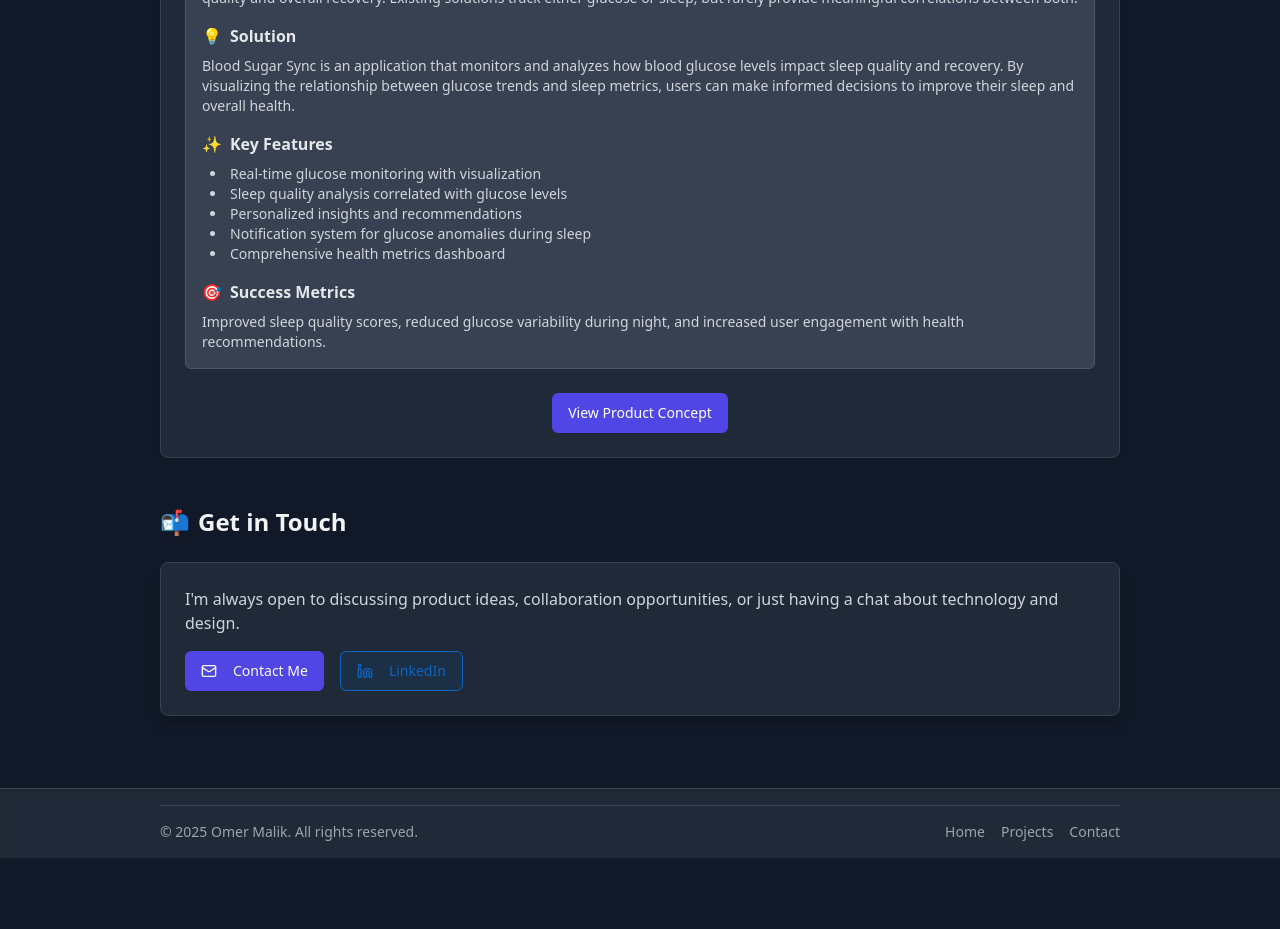
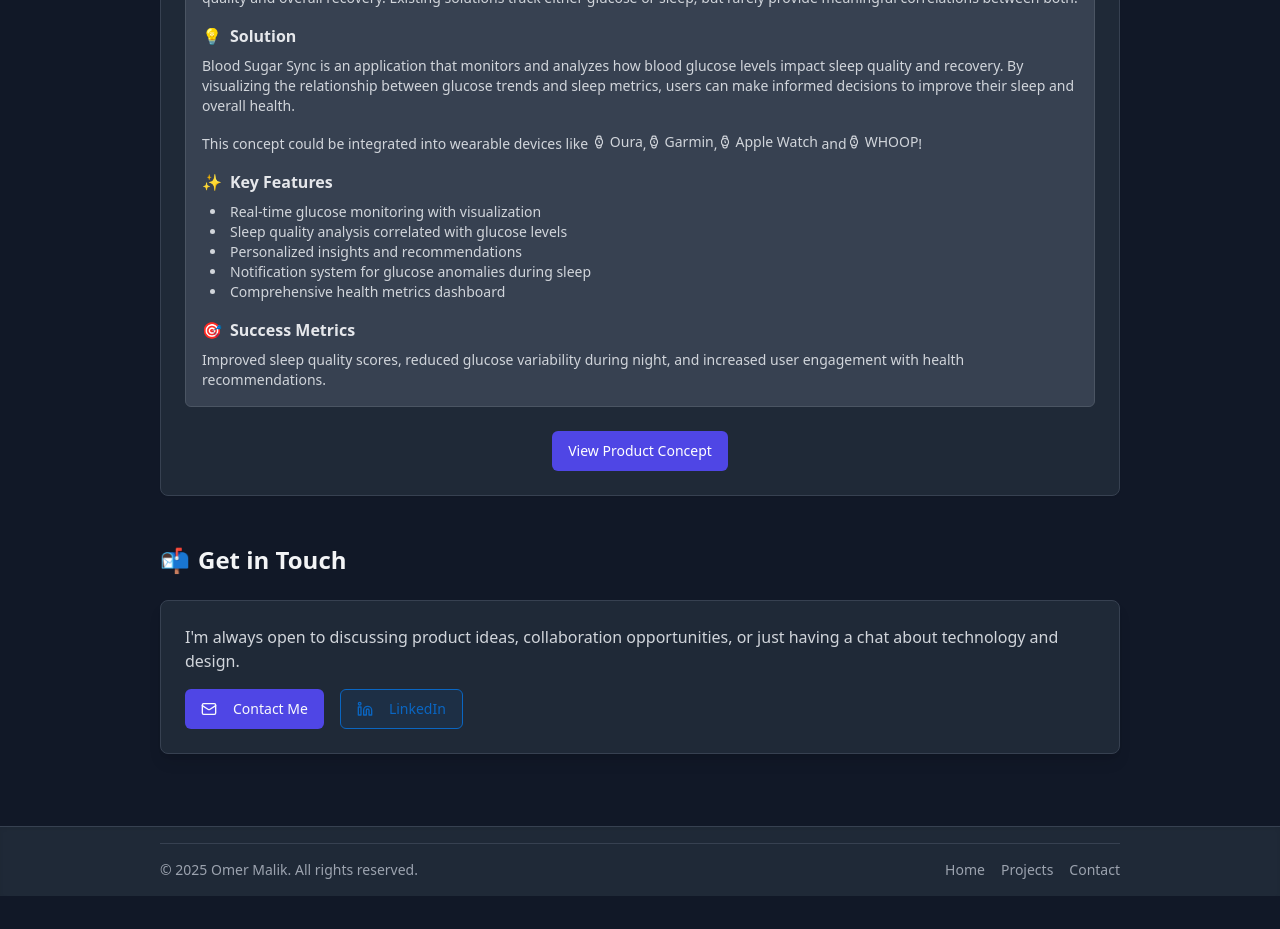
Before and after one commit to omermalik13/omer-malik-portfolio, a React (Vite) app: page / in a window 1280 px wide. Shown: the part 920-1849 px from the top of the page. Built offline with nearby package versions, Linux system fonts and the light colour scheme.

Commit message:
Update project description
Adds a sentence suggesting integration with wearable devices.

```diff
--- a/src/pages/Index.tsx
+++ b/src/pages/Index.tsx
@@ -4,7 +4,7 @@ import { Card, CardContent, CardDescription, CardFooter, CardHeader, CardTitle }
 import { Tabs, TabsContent, TabsList, TabsTrigger } from "@/components/ui/tabs";
 import { Button } from "@/components/ui/button";
 import { Separator } from "@/components/ui/separator";
-import { Linkedin, Mail, MapPin, BookOpen, Code, Star, Dumbbell, Music, Headphones, Shirt } from "lucide-react";
+import { Linkedin, Mail, MapPin, BookOpen, Code, Star, Dumbbell, Music, Headphones, Shirt, Watch, Smartphone } from "lucide-react";
 
 const Index = () => {
   return (
@@ -102,6 +102,12 @@ const Index = () => {
                           Blood Sugar Sync is an application that monitors and analyzes how blood glucose levels impact sleep quality
                           and recovery. By visualizing the relationship between glucose trends and sleep metrics, users can make
                           informed decisions to improve their sleep and overall health.
+                        </p>
+                        <p className="text-sm mb-4 text-gray-300">
+                          This concept could be integrated into wearable devices like <span className="inline-flex items-center gap-1"><Watch className="w-3.5 h-3.5" /> Oura</span>,
+                          <span className="inline-flex items-center gap-1"><Watch className="w-3.5 h-3.5" /> Garmin</span>,
+                          <span className="inline-flex items-center gap-1"><Watch className="w-3.5 h-3.5" /> Apple Watch</span> and
+                          <span className="inline-flex items-center gap-1"><Watch className="w-3.5 h-3.5" /> WHOOP</span>!
                         </p>
 
                         <h4 className="font-semibold mb-2 text-gray-200 flex items-center gap-2">
```
